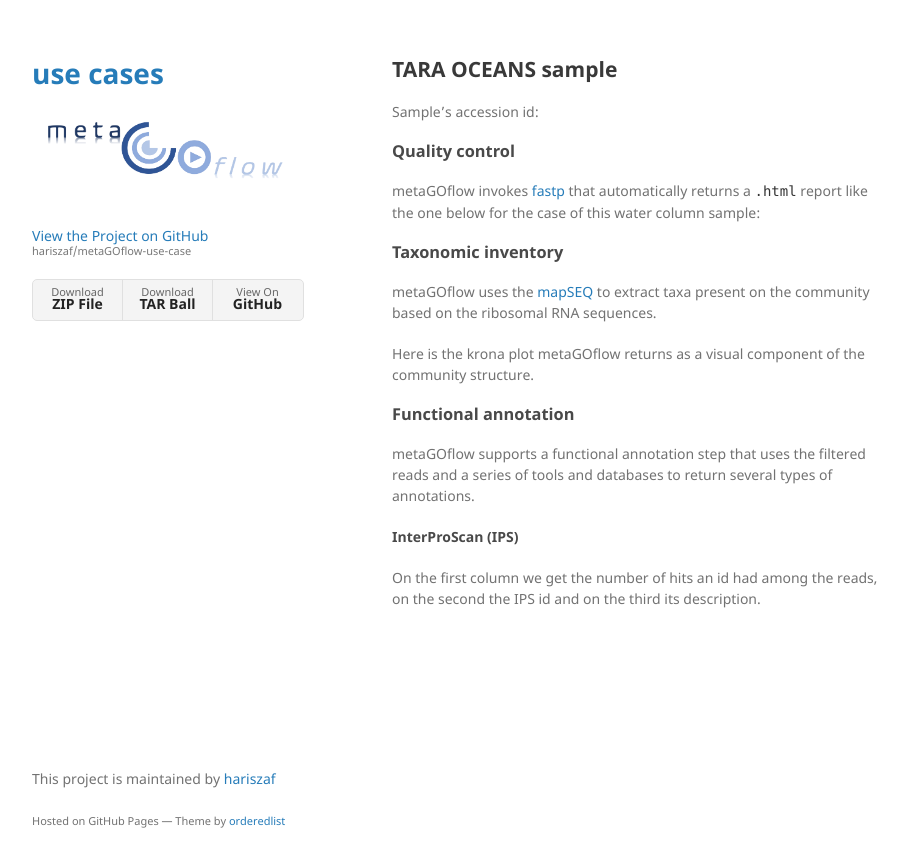
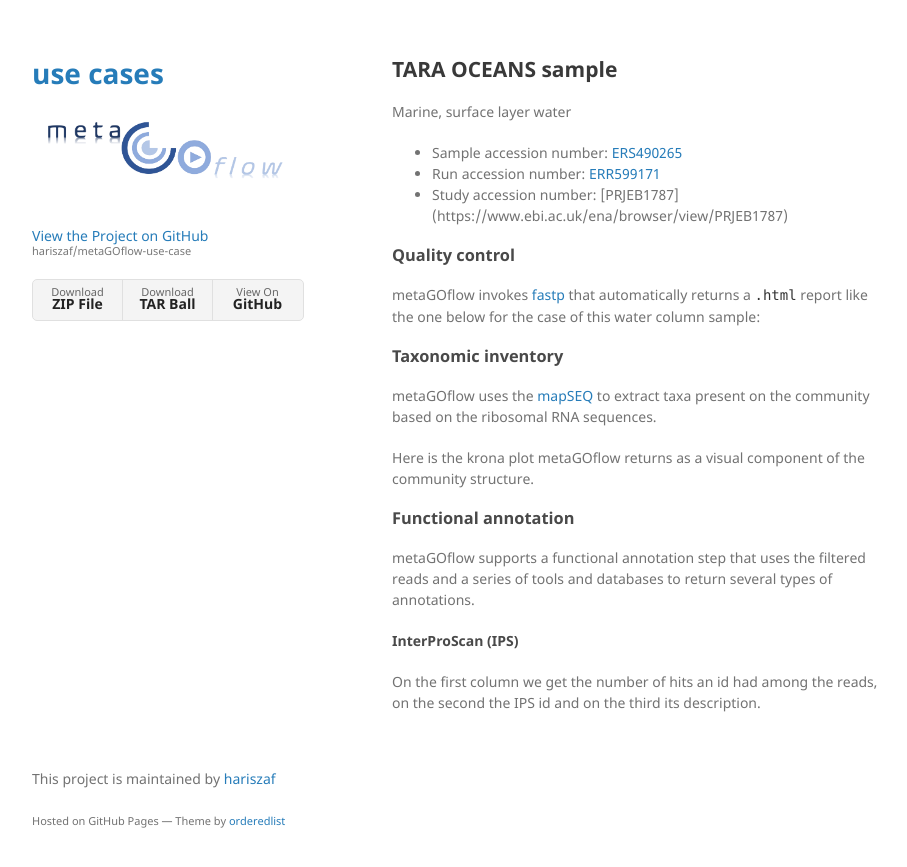
Before and after one commit to hariszaf/metaGOflow-use-case, a Jekyll site: the page built from tara_ocean.md, in a window 1280 px wide and 900 px high. Shown: the top 867 px of the window, without its empty margins (178-1085 px from the left). Built offline with Jekyll 4.4.1, drawn with Linux system fonts in a browser that asks for light colours; the repository's description, which GitHub fills in, is left out; our own code applies the rules of GitHub Pages for plain Markdown files.

Commit message:
add credits

```diff
--- a/tara_ocean.md
+++ b/tara_ocean.md
@@ -4,8 +4,10 @@ layout: default
 
 ## TARA OCEANS sample
 
-
-Sample's accession id:
+Marine, surface layer water
+* Sample accession number: [ERS490265](https://www.ebi.ac.uk/ena/browser/view/ERS490265)
+* Run accession number: [ERR599171](https://www.ebi.ac.uk/ena/browser/view/ERR599171)
+* Study accession number: [PRJEB1787] (https://www.ebi.ac.uk/ena/browser/view/PRJEB1787)
 
 
 ### Quality control
```
